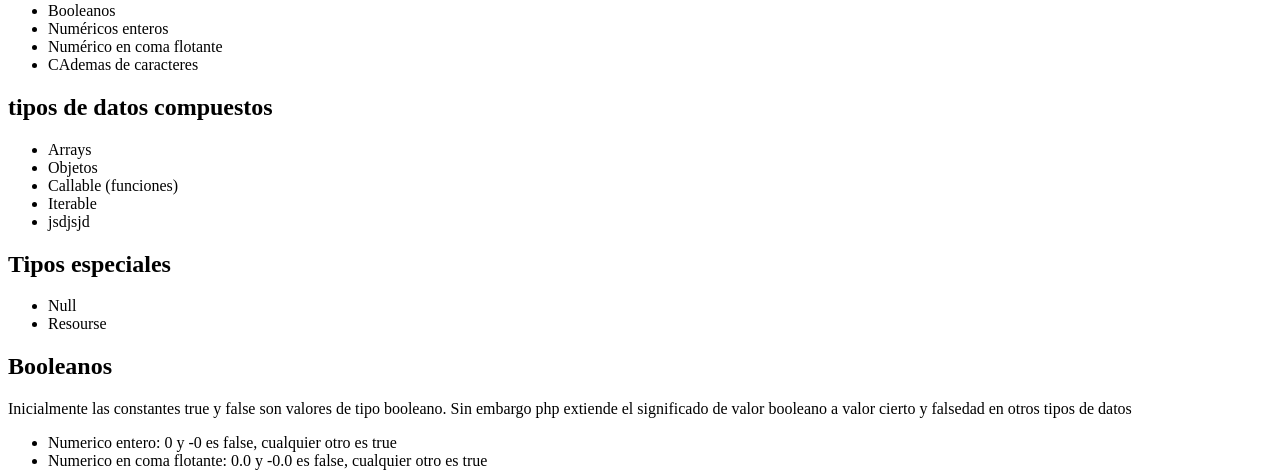
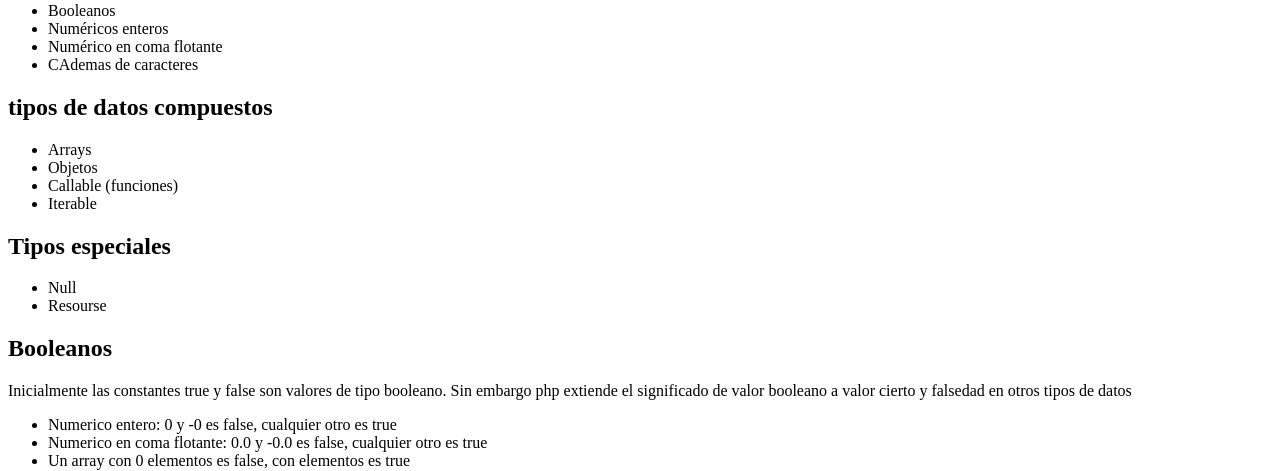
Before and after one commit to rubenmoralesm17-beep/dwes.com, a PHP site: page /ra2/02tipos_datos.php in a window 1280 px wide. Shown: the part 125-596 px from the top of the page. Run offline with PHP 8.4, Linux system fonts and the light colour scheme.

Commit message:
Actualizacion

```diff
--- a/ra2/02tipos_datos.php
+++ b/ra2/02tipos_datos.php
@@ -20,7 +20,6 @@
         <li>Objetos</li>
         <li>Callable (funciones)</li>
         <li>Iterable</li>
-        <li>jsdjsjd</li>
     </ul>
 
     <h2>Tipos especiales</h2>
```
